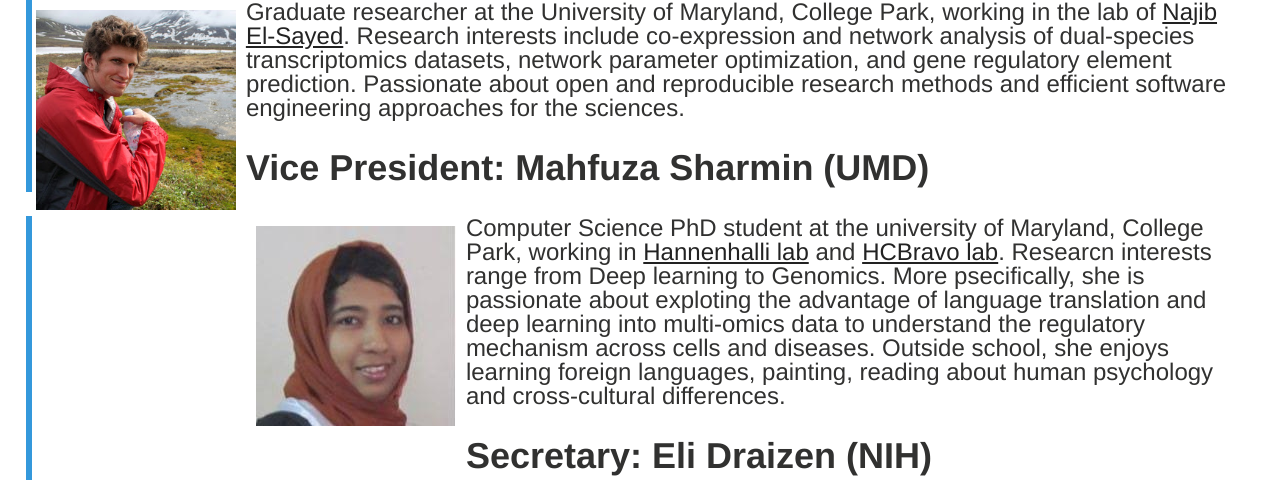
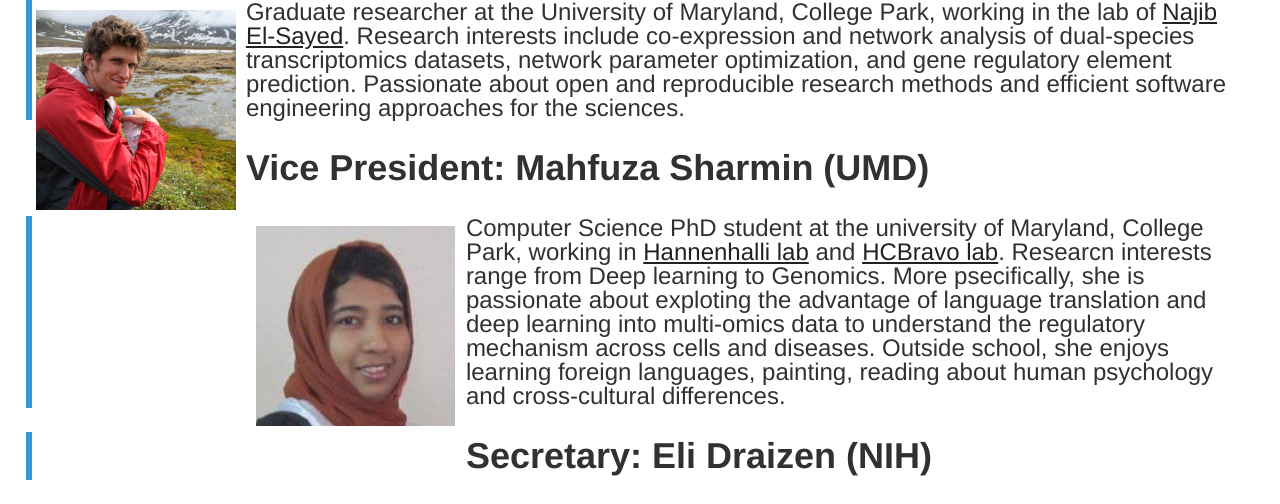
Before and after one commit to iscb-dc-rsg/iscb-dc-rsg.github.io, a Jekyll site: the page built from _pages/organizers.md, in a window 1280 px wide. Shown: the part 208-712 px from the top of the page. Built offline with Jekyll 4.4.1, drawn with Linux system fonts in a browser that asks for light colours; our own code applies the rules of GitHub Pages for plain Markdown files.

```diff
--- a/_pages/organizers.md
+++ b/_pages/organizers.md
@@ -14,30 +14,34 @@ permalink: /organizers/
 > and gene regulatory element prediction. Passionate about open and
 > reproducible research methods and efficient software engineering approaches
 > for the sciences.
->
->
->
->
->
->
-> # Vice President: Mahfuza Sharmin (UMD)
+
+
+
+
+
+
+# Vice President: Mahfuza Sharmin (UMD)
 
 ![Mahfuza Sharmin](../images/organizers/sharmin.jpg){: .organizer-image .float-left }
 
 > Computer Science PhD student at the university of Maryland, College Park, working in [Hannenhalli lab](http://www.cbcb.umd.edu/~sridhar/) and [HCBravo lab](http://www.hcbravo.org). Researcn interests range from Deep learning to Genomics. More psecifically, she is passionate about exploting the advantage of language translation and deep learning into multi-omics data to understand the regulatory mechanism across cells and diseases. Outside school, she enjoys learning foreign languages, painting, reading about human psychology and cross-cultural differences.
->
->
->
->
+
+
+
+
+
+
+
 > # Secretary: Eli Draizen (NIH)
 
 ![Eli Draizen](../images/organizers/draizen.jpg){: .organizer-image .float-left }
 
-> PhD Student from the Bay Area, working in the labs of Phil Bourne (NCBI/UVA)
-> and Mike Grigg (NIAID) through the BU-NIH GPP. Eli is interested in the
-> structural and evolutionary view of pathogen invasion in Apicomplexan
-> parasites (e.g. Malaria and Toxoplasmosis). When he is not doing science, you
-> can find him rock climbing or playing drums with his band Dothraki Deception.
+> PhD Student from the Bay Area, working in the labs of Phil Bourne (NCBI/UVA) and Mike Grigg (NIAID) through the BU-NIH GPP. Eli is interested in the structural and evolutionary view of pathogen invasion in Apicomplexan parasites (e.g. Malaria and Toxoplasmosis). When he is not doing science, you can find him rock climbing or playing drums with his band Dothraki Deception.
+
+
+
+
+
 
 # Treasurer: Victoria Cepeda-Espinoza (UMD)
 
@@ -56,6 +60,7 @@ permalink: /organizers/
 
 
 
+
 # Institutional Representative: Michael Chambers (NIH)
 
 ![Michael Chambers](../images/organizers/chambers.jpg){: .organizer-image .float-left }
```
